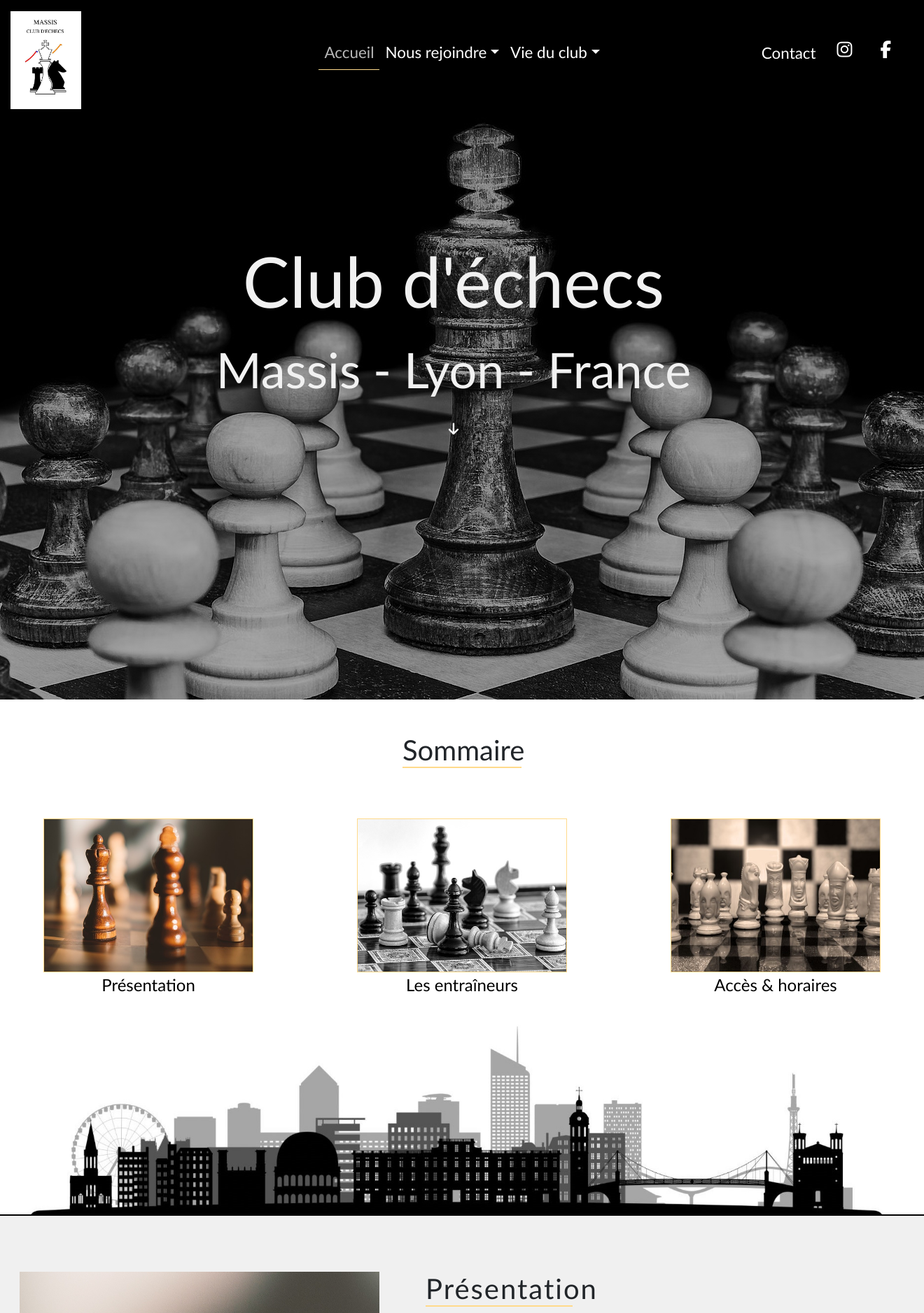
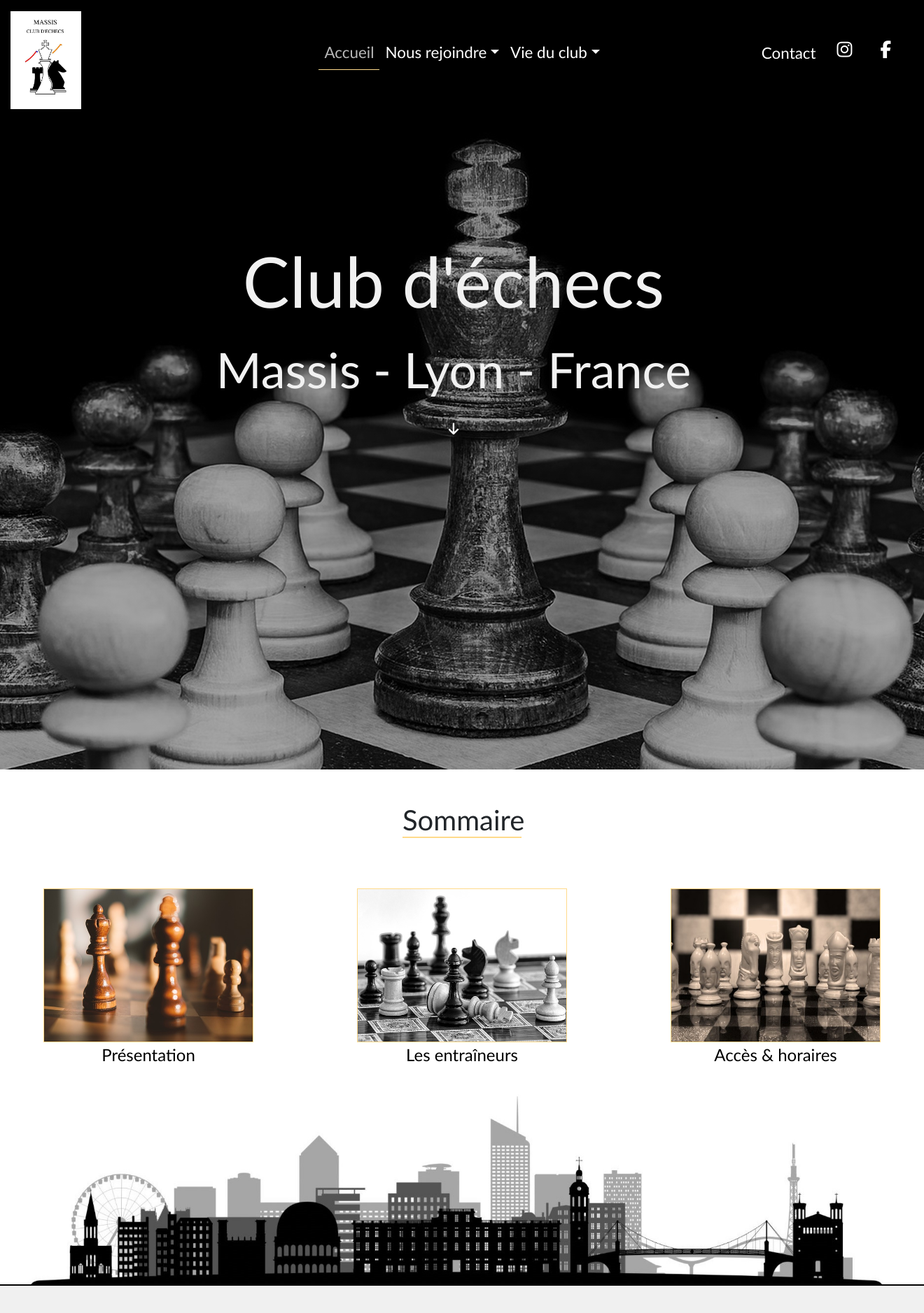
Before and after one commit to Colas-Vincendon/MassisClubEchecs, a PHP site: page /front/accueil.html in a window 1320 px wide; the page is wider, and only the part inside the window is pictured. Shown: the top 1877 px of that part at 70% size. Run offline with PHP 8.4, Linux system fonts and the light colour scheme; some libraries are stand-ins or nearby versions.

Commit message:
accueil.html

```diff
--- a/front/css/style.css
+++ b/front/css/style.css
@@ -5,7 +5,7 @@
   text-decoration-line: none;
 }
 .headerAccueil {
-  height: 1000px;
+  height: 1100px;
   width: 100vw;
 }
 .backgroundHeaderAccueil {
```
Also changed, not shown: medias/chess.jpg, medias/chess3.jpg (added).
